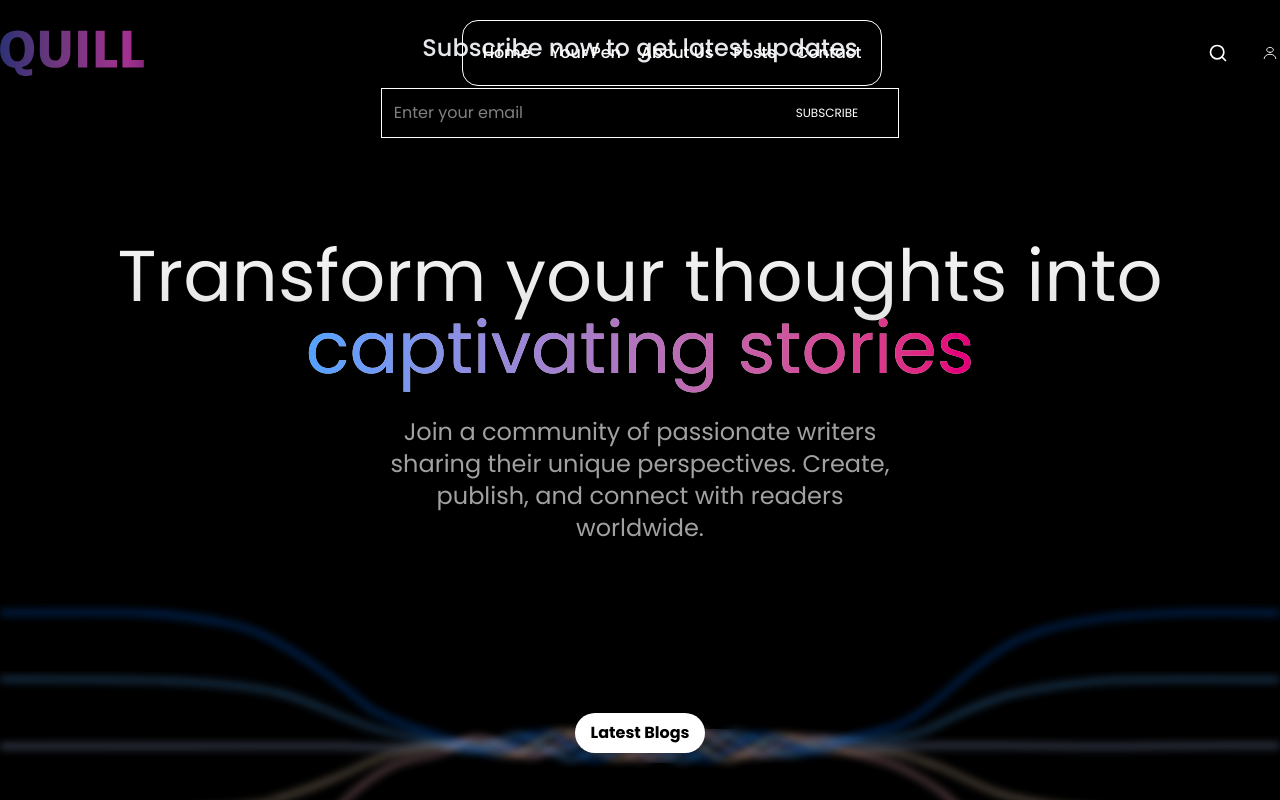
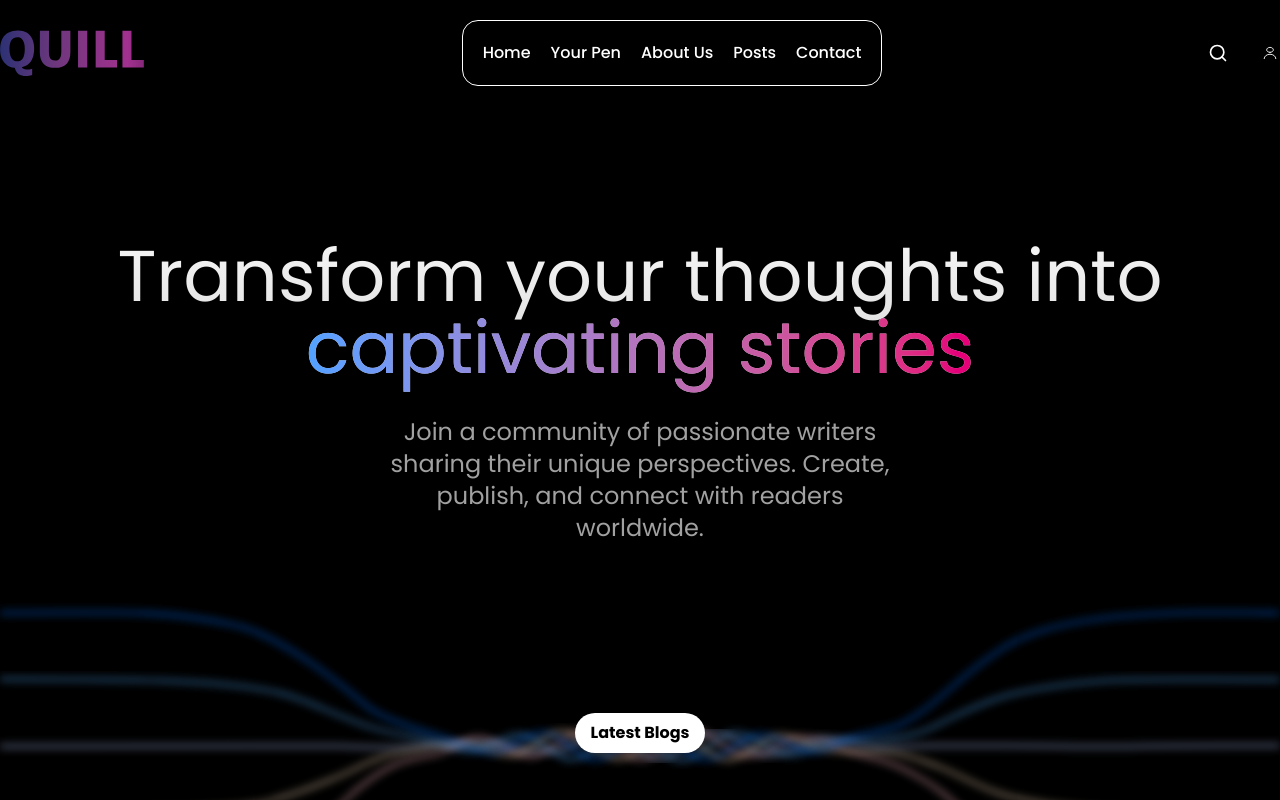
Before and after one commit to DivyamSingh19/Quill, a React (Vite) app: page / in a window 1280 px wide. Shown: the top 800 px of the page. Built offline with nearby package versions, Linux system fonts and the light colour scheme; no server answers.

Commit message:
Update NewsLetter.tsx

```diff
--- a/src/components/NewsLetter.tsx
+++ b/src/components/NewsLetter.tsx
@@ -4,15 +4,15 @@ import { toast } from "react-toastify";
 
 const NewsletterBox = () => {
     const buttonHandler =(e)=>{
-        e.preventDefault();
-        toast.dark("Thankyou for registering")
+
+        toast.success("Thankyou for registering")
 
     }
     const onSubmitHandler = (event: { preventDefault: () => void; }) => {
         event.preventDefault();
     }
     return (
-     <div className="realtive">
+     <div className=" top-500 md:top-520  left-0 relative ">
       <div className="text-center">
         <p className="text-2xl font-medium text-gray-200">Subscribe now to get latest updates</p>
         <p className="text-gray-400 mt-3">
```
